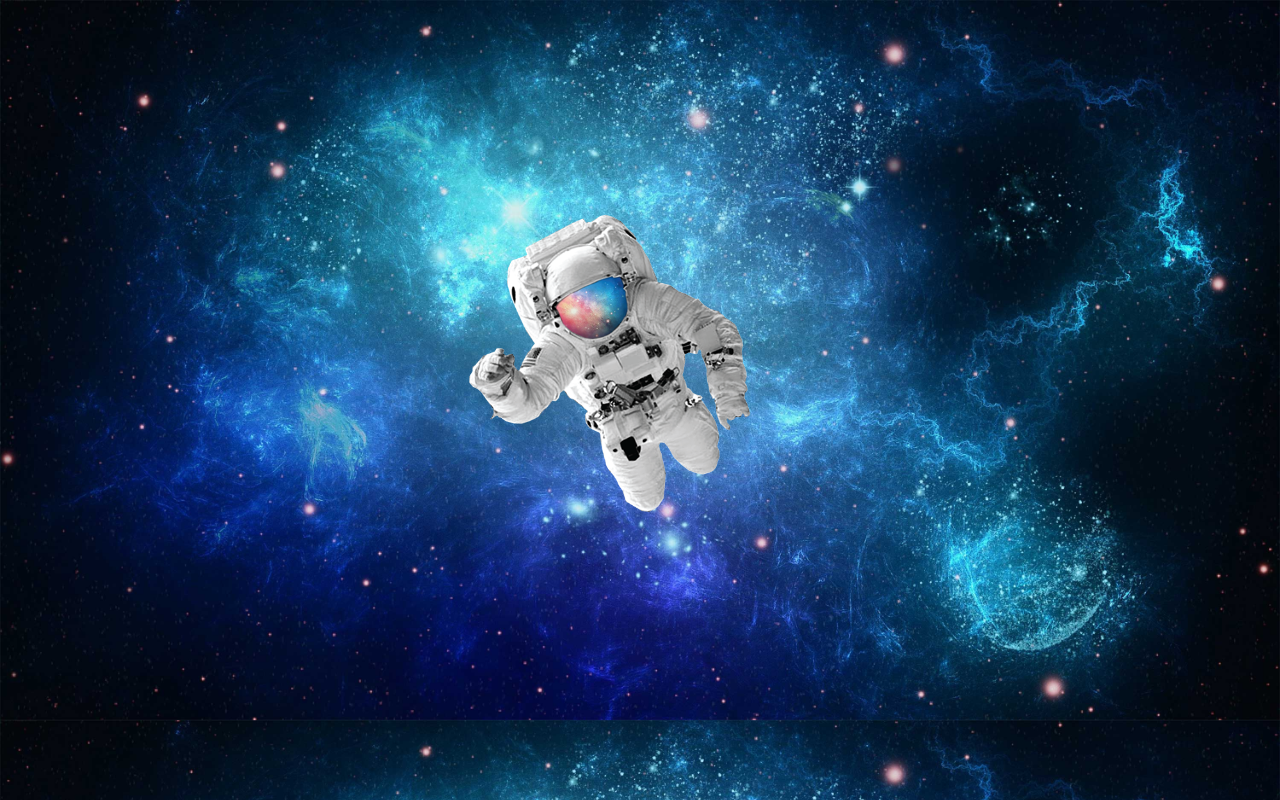
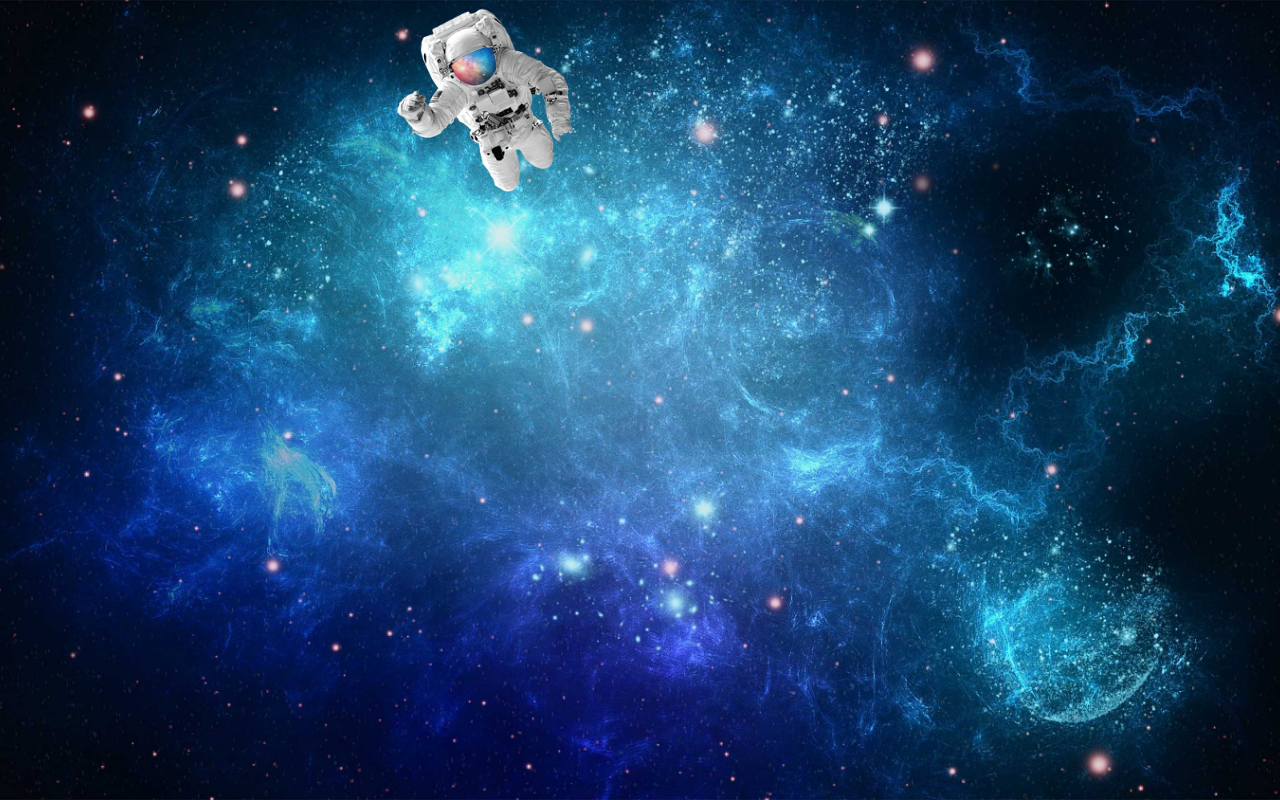
Before and after one commit to FelypeNeri/html-css, a plain HTML site: page Desafios HTML e CSS/Desafio 11/index.html in a window 1280 px wide. Drawn offline with Linux system fonts and the light colour scheme.

Commit message:
ATUALIZANDO!

```diff
--- a/Desafios HTML e CSS/Desafio 11/style.css
+++ b/Desafios HTML e CSS/Desafio 11/style.css
@@ -6,18 +6,18 @@
 }
 
 body {
+    height: 100vh;
+    background-color: black;
     background-image: url("espaco.jpg");
     background-size: cover;
+    background-repeat: no-repeat;
+    background-position: center center;
 }
 
-#astronauta {
-    width: 500px;
-    height: 500px;
+div img{
+    position: relative;
+    top: 25%;
+    left: 30%;
+    width: 200px;
+    height: 200px;
 }
-
-#astronauta > img{
-    position:absolute;
-    left: 35%;
-    top: 25%;
-    width: 25%;
-}
```
Also changed, not shown: Exercicios/ex019/Fundo006.html (added, +36 -0 lines).
